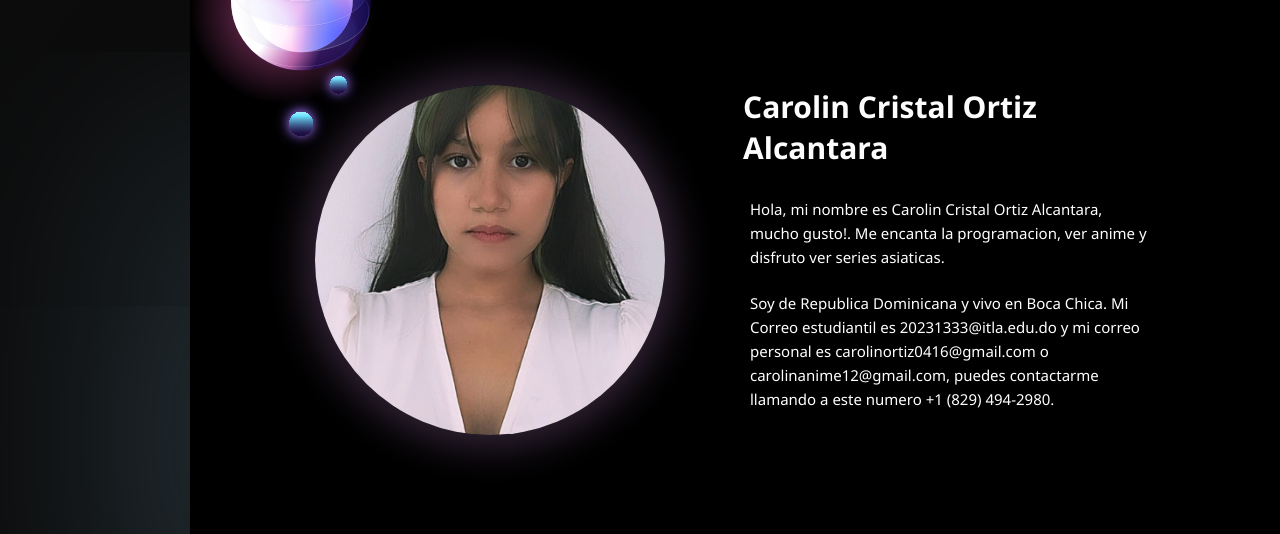
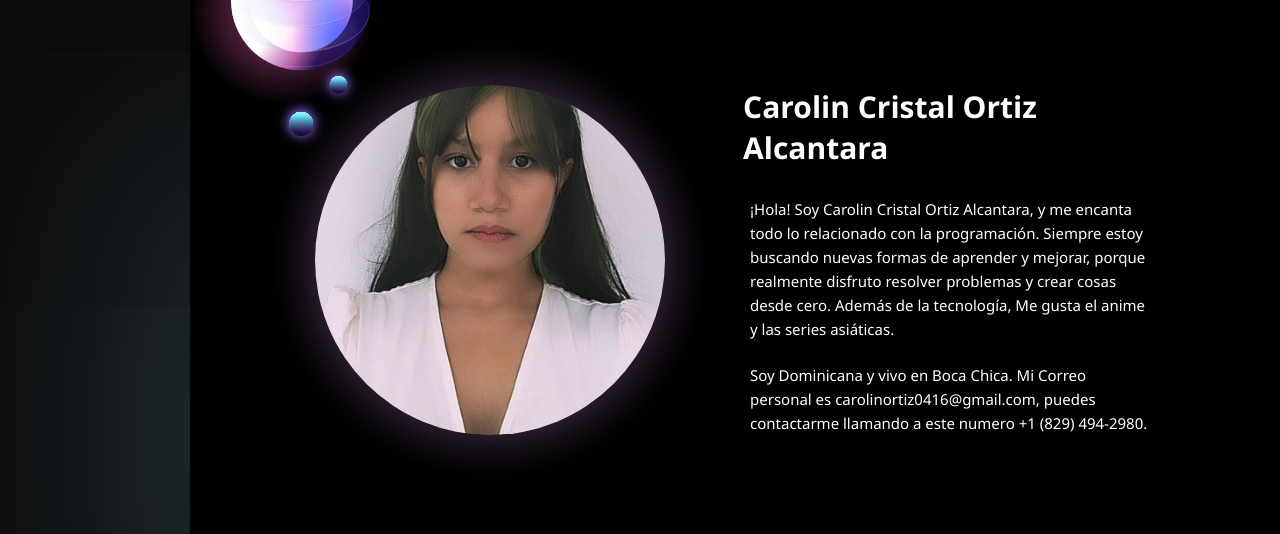
Before and after one commit to Carocris/PersonalWeb, a plain HTML site: page index.html in a window 1280 px wide. Shown: the part 203-737 px from the top of the page. Drawn offline with nearby package versions, Linux system fonts and the light colour scheme.

Commit message:
Capturas de pantalla listas

```diff
--- a/CSS/styless.css
+++ b/CSS/styless.css
@@ -825,6 +825,7 @@ li.linke {
     top: -10px;
 }
 
+
 .work{
     position: absolute;
     left: 150px;
--- a/index.html
+++ b/index.html
@@ -55,11 +55,13 @@
 
                 <div class="about-content">
 
-                    <p>Hola, mi nombre es Carolin Cristal Ortiz Alcantara, mucho gusto!. Me encanta la programacion, ver
-                        anime y disfruto ver series asiaticas.</p>
+                    <p>¡Hola! Soy Carolin Cristal Ortiz Alcantara, y me encanta todo lo relacionado con la programación.
+                        Siempre estoy buscando nuevas formas de aprender y mejorar, porque realmente disfruto resolver
+                        problemas y crear cosas desde cero. Además de la tecnología, Me gusta el anime y las
+                        series asiáticas.</p>
                     <br>
-                    <p>Soy de Republica Dominicana y vivo en Boca Chica. Mi Correo estudiantil es 20231333@itla.edu.do y
-                        mi correo personal es carolinortiz0416@gmail.com o carolinanime12@gmail.com, puedes contactarme
+                    <p>Soy Dominicana y vivo en Boca Chica. Mi Correo personal es
+                        carolinortiz0416@gmail.com, puedes contactarme
                         llamando a este numero +1 (829) 494-2980.</p>
                 </div>
 
```
Also changed, not shown: image-1.png (added), image-2.png (added), image-3.png (added), image.png (added), 1 other file.
